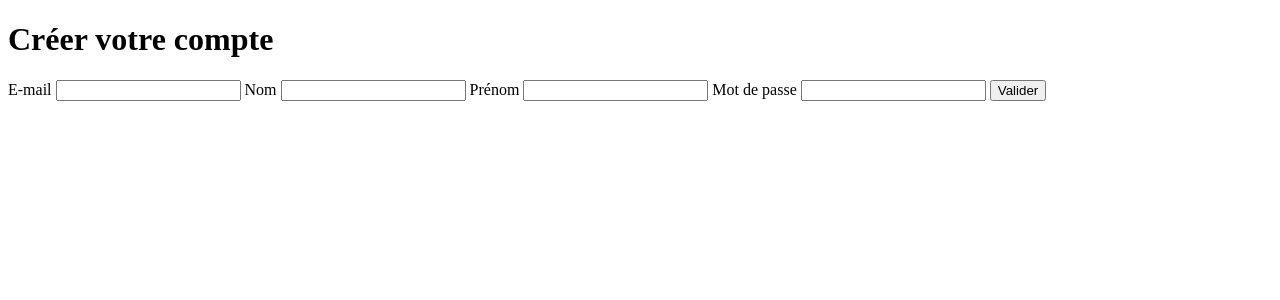
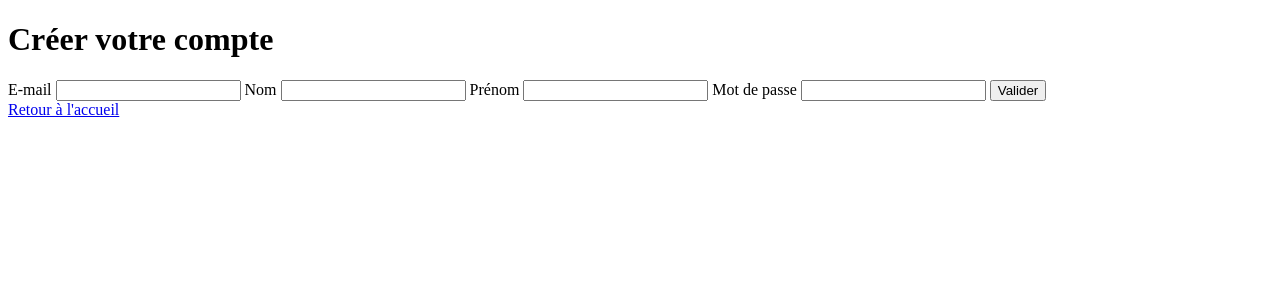
Before and after one commit to sarah-bjt/Workshop_archi, a Flask app: page /creation in a window 1280 px wide. Shown: the top 300 px of the page. Run offline with Flask 3, Linux system fonts and the light colour scheme.

Commit message:
on peut faire une retour à l'accueil

```diff
--- a/templates/connexion.html
+++ b/templates/connexion.html
@@ -18,5 +18,8 @@
                 <input type = "submit">
             </div>
         </form>
+        <div>
+            <a href="/">Retour à l'accueil</a>
+        </div>
     </body>
 </html>
--- a/templates/creation.html
+++ b/templates/creation.html
@@ -17,5 +17,8 @@
       <input type="password" name="password"/>
       <input type="submit" value="Valider"/>
     </form>
+    <div>
+      <a href="/">Retour à l'accueil</a>
+    </div>
   </body>
 </html>
```
